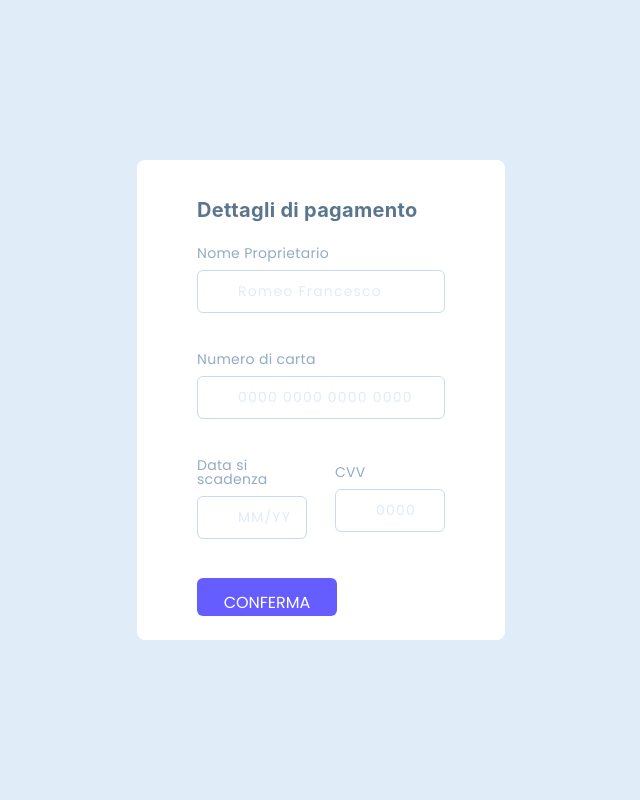
After one commit to FrancescoRomeo02/StockFLIX, a PHP site: page /Web/html/pay.php in a window 1280 px wide. The commit adds this page. Shown: the whole page, without its empty margins (319-959 px from the left). Run offline with PHP 8.4, Linux system fonts and the light colour scheme.

Commit message:
payment
css set

```diff
--- a/Web/css/home_page.css
+++ b/Web/css/home_page.css
@@ -132,7 +132,7 @@ button {
   border: 0;
   padding: 12px 10px;
   outline: none;
-  color: rgb(255, 255, 255);
+  color: #333;
   text-transform: uppercase;
 }
 
--- /dev/null
+++ b/Web/css/pay.css
@@ -0,0 +1,252 @@
+:root {
+  --primary-light: #8e8aff;
+  --primary: #655dff;
+  --primary-dark: #4f46f8;
+  --secondary: #17c9ff;
+  --alert: #ff6a96;
+  --greyLight-1: #e0ecf7;
+  --greyLight-2: #c8dbf0;
+  --greyDark-1: #92acc4;
+  --greyDark-2: #5a768f;
+}
+
+*,
+*::before,
+*::after {
+  margin: 0;
+  padding: 0;
+  box-sizing: inherit;
+}
+
+html {
+  box-sizing: border-box;
+  font-size: 62.5%;
+  overflow-y: scroll;
+  background: var(--greyLight-1);
+  font-family: "Nunito", sans-serif;
+  letter-spacing: 0.03rem;
+}
+
+.container {
+  min-height: 100vh;
+  display: flex;
+  justify-content: center;
+  align-items: center;
+}
+
+.payment {
+  height: 48rem;
+  border-radius: 0.8rem;
+  background: #ffffff;
+  grid-template-columns: 32rem 24.8rem;
+  padding: 4rem 6rem;
+  grid-gap: 6rem;
+  align-items: center;
+  position: relative;
+}
+.payment__dots {
+  position: absolute;
+  top: 0.5rem;
+  left: 4rem;
+}
+.payment__shadow-dots .card {
+  grid-column: 1/2;
+  width: 32rem;
+  height: 20rem;
+  border-radius: 1rem;
+  display: grid;
+  grid-template-rows: repeat(3, 1fr);
+  padding: 0 2rem;
+  align-items: center;
+  color: #ffffff;
+  background: linear-gradient(
+    to bottom,
+    var(--secondary) 0%,
+    var(--primary) 50%
+  );
+  box-shadow: -0.6rem 0.6rem 1.8rem #4f46f83d;
+  border: 1px solid #ffffff;
+  z-index: 200;
+  position: relative;
+}
+.card__visa {
+  justify-self: flex-end;
+  grid-column: 2/3;
+  overflow: hidden;
+  width: 5.5rem;
+}
+.card__number {
+  font-family: "Roboto Mono", monospace;
+  grid-column: 1/3;
+  grid-row: 2/3;
+  font-size: 1.8rem;
+  letter-spacing: 0.12rem;
+}
+.card__name {
+  grid-row: 3/4;
+}
+.card__name h3 {
+  font-size: 0.9rem;
+  text-transform: uppercase;
+  margin-bottom: 0.8rem;
+  font-weight: 300;
+}
+.card__name p {
+  font-size: 1.4rem;
+}
+.card__expiry {
+  grid-row: 3/4;
+  justify-self: flex-end;
+  display: flex;
+  flex-direction: column;
+  align-items: flex-end;
+}
+.card__expiry h3 {
+  font-size: 0.9rem;
+  text-transform: uppercase;
+  margin-bottom: 0.8rem;
+  font-weight: 300;
+}
+.card__expiry p {
+  font-size: 1.4rem;
+}
+
+.form {
+  grid-column: 2/3;
+  display: grid;
+  grid-template-columns: repeat(2, 11rem);
+  grid-template-rows: repeat(5, -webkit-min-content);
+  grid-template-rows: repeat(5, min-content);
+  grid-column-gap: 2.8rem;
+  grid-row-gap: 1.2rem;
+  color: var(--greyDark-2);
+}
+.form h2 {
+  font-size: 2rem;
+  grid-column: 1/3;
+  line-height: 1;
+  margin-bottom: 1.4rem;
+  font-family: "Inter", sans-serif;
+}
+.form__detail {
+  display: flex;
+  flex-direction: column;
+  position: relative;
+  justify-content: center;
+  padding-bottom: 0.6rem;
+  color: var(--greyDark-1);
+}
+.form__name {
+  grid-column: 1/3;
+  grid-row: 2/3;
+  justify-self: stretch;
+}
+.form__number {
+  grid-column: 1/3;
+  grid-row: 3/4;
+  justify-self: stretch;
+}
+.form__expiry {
+  grid-column: 1/2;
+  grid-row: 4/5;
+}
+.form__cvv {
+  grid-column: 2/3;
+  grid-row: 4/5;
+  justify-self: flex-end;
+  width: 100%;
+}
+.form__cvv input[type="checkbox"] {
+  display: none;
+}
+.form__cvv .info {
+  top: -0.4rem;
+  left: 2.4rem;
+  color: var(--greyDark-1);
+}
+.form__btn {
+  grid-column: 1/3;
+  grid-row: 5/6;
+  height: 3.8rem;
+  border-radius: 0.6rem;
+  border: none;
+  background: var(--primary);
+  color: #ffffff;
+  justify-self: stretch;
+  font-family: inherit;
+  font-size: 1.6rem;
+  cursor: pointer;
+}
+.form__btn:focus {
+  outline: none;
+}
+.form__btn:hover {
+  background: var(--primary-dark);
+}
+.form ion-icon {
+  position: absolute;
+  font-size: 2rem;
+  top: 3.4rem;
+  margin-left: 1rem;
+  color: var(--primary-light);
+  stroke: var(--primary);
+}
+.form label {
+  pointer-events: none;
+  font-size: 1.4rem;
+  padding: 0 0 1rem 0;
+  line-height: 1;
+  color: var(--greyDark-1);
+}
+.form input {
+  padding: 1rem 1rem 1rem 4rem;
+  border: none;
+  background: transparent;
+  border-radius: 0.6rem;
+  border: 1px solid var(--greyLight-2);
+  color: var(--greyDark-2);
+  font-family: inherit;
+  font-size: 1.4rem;
+}
+.form input::-moz-placeholder {
+  color: var(--greyLight-1);
+  font-size: inherit;
+  letter-spacing: 0.12rem;
+}
+.form input:-ms-input-placeholder {
+  color: var(--greyLight-1);
+  font-size: inherit;
+  letter-spacing: 0.12rem;
+}
+.form input::placeholder {
+  color: var(--greyLight-1);
+  font-size: inherit;
+  letter-spacing: 0.12rem;
+}
+.form input:focus {
+  outline: none;
+}
+.form input:hover {
+  border: 1px solid var(--primary-light);
+}
+
+.alert {
+  font-family: "Inter", sans-serif;
+  font-size: 1.2rem;
+  color: var(--alert);
+  margin-top: 0.6rem;
+  display: flex;
+  align-items: center;
+  opacity: 0;
+}
+.alert svg {
+  margin-right: 0.4rem;
+}
+
+.dribbble {
+  position: fixed;
+  font-size: 36px;
+  right: 20px;
+  bottom: 20px;
+  color: #ea4c89;
+}
--- a/Web/home_page.php
+++ b/Web/home_page.php
@@ -38,7 +38,7 @@ include('./html/obj/header.php');
         <h3>Non lasciare che il tempo sgretoli i tuoi risparmi</h3>
         <p>Iniziare non è mai facile</p>
         <h4>Lascia che qualcuno ti aiuti</h4>
-        <button type="button" class="offset">iniziamo</button>
+        <a href="#services"><button type="button" class="offset">iniziamo</button></a>
       </div>
 
       <div class="col_2">
@@ -120,7 +120,7 @@ include('./html/obj/header.php');
         <h3>Decidi tu come investire il tuo denaro.</h3>
         <p>Non tutto è gratis, questo vale anche per noi.</p>
         <h4>Prendi la tua decisione</h4>
-        <button type="button" class="pulse">ABBONATI</button>
+        <a href="../Web/html/abbonamenti.php"><button type="button" class="pulse">ABBONATI</button></a>
       </div>
 
       <div class="col_2">
--- /dev/null
+++ b/Web/html/pay.php
@@ -0,0 +1,79 @@
+<!DOCTYPE html>
+<html lang="en">
+
+<head>
+  <meta charset="UTF-8" />
+  <meta http-equiv="X-UA-Compatible" content="IE=edge" />
+  <meta name="viewport" content="width=device-width, initial-scale=1.0" />
+  <link rel="stylesheet" href="../css/home_page.css">
+  <link rel="stylesheet" href="../css/pay.css" />
+  <title>Document</title>
+</head>
+
+<body>
+  <div class="container">
+    <div class="payment">
+      <form class="form">
+        <h2>Dettagli di pagamento</h2>
+
+        <div class="form__name form__detail">
+          <label for="name">Nome Proprietario</label>
+          <ion-icon name="person-outline"></ion-icon>
+          <input type="text" placeholder="Romeo Francesco" id="name" maxlength="24" />
+          <div class="alert" id="alert-1">
+            <svg width="12" height="12" viewBox="0 0 12 12" fill="none" xmlns="http://www.w3.org/2000/svg">
+              <path fill-rule="evenodd" clip-rule="evenodd" d="M11.3163 9.00362C11.8593 10.0175 11.1335 11.25 9.99343 11.25H2.00657C0.866539 11.25 0.140732 10.0175 0.683711 9.00362L4.67714 1.54691C5.24618 0.484362 6.75381 0.484362 7.32286 1.54691L11.3163 9.00362ZM5.06238 4.49805C5.02858 3.95721 5.4581 3.5 6 3.5C6.5419 3.5 6.97142 3.95721 6.93762 4.49805L6.79678 6.75146C6.77049 7.17221 6.42157 7.5 6 7.5C5.57843 7.5 5.22951 7.17221 5.20322 6.75146L5.06238 4.49805ZM6 8C5.44772 8 5 8.44772 5 9C5 9.55229 5.44772 10 6 10C6.55228 10 7 9.55229 7 9C7 8.44772 6.55228 8 6 8Z" fill="#FF6A96" />
+            </svg>
+            Nome completo richiesto
+          </div>
+        </div>
+
+        <div class="form__number form__detail">
+          <label for="number">Numero di carta</label>
+          <ion-icon name="card-outline"></ion-icon>
+          <input type="text" placeholder="0000 0000 0000 0000" id="number" onkeypress="return isNumeric(event)" />
+          <div class="alert" id="alert-2">
+            <svg width="12" height="12" viewBox="0 0 12 12" fill="none" xmlns="http://www.w3.org/2000/svg">
+              <path fill-rule="evenodd" clip-rule="evenodd" d="M11.3163 9.00362C11.8593 10.0175 11.1335 11.25 9.99343 11.25H2.00657C0.866539 11.25 0.140732 10.0175 0.683711 9.00362L4.67714 1.54691C5.24618 0.484362 6.75381 0.484362 7.32286 1.54691L11.3163 9.00362ZM5.06238 4.49805C5.02858 3.95721 5.4581 3.5 6 3.5C6.5419 3.5 6.97142 3.95721 6.93762 4.49805L6.79678 6.75146C6.77049 7.17221 6.42157 7.5 6 7.5C5.57843 7.5 5.22951 7.17221 5.20322 6.75146L5.06238 4.49805ZM6 8C5.44772 8 5 8.44772 5 9C5 9.55229 5.44772 10 6 10C6.55228 10 7 9.55229 7 9C7 8.44772 6.55228 8 6 8Z" fill="#FF6A96" />
+            </svg>
+            Numero di carta non valido
+          </div>
+        </div>
+
+        <div class="form__expiry form__detail">
+          <label for="date">Data si scadenza</label>
+          <ion-icon name="calendar-outline"></ion-icon>
+          <input type="text" placeholder="MM/YY" id="date" onkeypress="return isNumeric(event)" />
+          <div class="alert" id="alert-3">
+            <svg width="12" height="12" viewBox="0 0 12 12" fill="none" xmlns="http://www.w3.org/2000/svg">
+              <path fill-rule="evenodd" clip-rule="evenodd" d="M11.3163 9.00362C11.8593 10.0175 11.1335 11.25 9.99343 11.25H2.00657C0.866539 11.25 0.140732 10.0175 0.683711 9.00362L4.67714 1.54691C5.24618 0.484362 6.75381 0.484362 7.32286 1.54691L11.3163 9.00362ZM5.06238 4.49805C5.02858 3.95721 5.4581 3.5 6 3.5C6.5419 3.5 6.97142 3.95721 6.93762 4.49805L6.79678 6.75146C6.77049 7.17221 6.42157 7.5 6 7.5C5.57843 7.5 5.22951 7.17221 5.20322 6.75146L5.06238 4.49805ZM6 8C5.44772 8 5 8.44772 5 9C5 9.55229 5.44772 10 6 10C6.55228 10 7 9.55229 7 9C7 8.44772 6.55228 8 6 8Z" fill="#FF6A96" />
+            </svg>
+            Data non valida
+          </div>
+        </div>
+
+        <div class="form__cvv form__detail">
+          <label for="cvv">CVV
+            <ion-icon name="information-circle" class="info"></ion-icon>
+          </label>
+          <ion-icon name="lock-closed-outline"></ion-icon>
+          <input type="password" placeholder="0000" id="cvv" maxlength="4" onkeypress="return isNumeric(event)" />
+          <div class="alert" id="alert-4">
+            <svg width="12" height="12" viewBox="0 0 12 12" fill="none" xmlns="http://www.w3.org/2000/svg">
+              <path fill-rule="evenodd" clip-rule="evenodd" d="M11.3163 9.00362C11.8593 10.0175 11.1335 11.25 9.99343 11.25H2.00657C0.866539 11.25 0.140732 10.0175 0.683711 9.00362L4.67714 1.54691C5.24618 0.484362 6.75381 0.484362 7.32286 1.54691L11.3163 9.00362ZM5.06238 4.49805C5.02858 3.95721 5.4581 3.5 6 3.5C6.5419 3.5 6.97142 3.95721 6.93762 4.49805L6.79678 6.75146C6.77049 7.17221 6.42157 7.5 6 7.5C5.57843 7.5 5.22951 7.17221 5.20322 6.75146L5.06238 4.49805ZM6 8C5.44772 8 5 8.44772 5 9C5 9.55229 5.44772 10 6 10C6.55228 10 7 9.55229 7 9C7 8.44772 6.55228 8 6 8Z" fill="#FF6A96" />
+            </svg>
+            CVV non valido
+          </div>
+        </div>
+
+        <button type="submit" class="form__btn">Conferma</button>
+      </form>
+    </div>
+    <a href="https://dribbble.com/myacode" class="dribbble" target="_blank">
+      <ion-icon name="logo-dribbble"></ion-icon>
+    </a>
+  </div>
+  <script src="../js/app.js"></script>
+</body>
+
+</html>
--- a/Web/html/services/stocks_data.php
+++ b/Web/html/services/stocks_data.php
@@ -49,7 +49,7 @@ $_SESSION['url_file'] = 'http://romeofrancesco.altervista.org/Data/csv/NIO_y.csv
                 <h3>Scopri ogni giorno <span style="color: #59b4ff;">nuove</span> possibilità</h3>
                 <p style="color: blueviolet;">Presto saranno disponibili nuove azioni</p>
                 <h4>Dai un occhio alle tue azioni</h4>
-                <button type="button" class="slide">WALLET</button>
+                <a href="./wallet.php"> <button type="button" class="slide">WALLET</button></a>
             </div>
         </div>
         <!-- SEZIONE IMMAGINE E TESTO -->
--- a/Web/js/app.js
+++ b/Web/js/app.js
@@ -1,4 +1,3 @@
-
 const mode = () => {
   const sign_in_btn = document.querySelector("#sign-in-btn");
   const sign_up_btn = document.querySelector("#sign-up-btn");
@@ -36,3 +35,142 @@ const navSlide = () => {
     });
   });
 }
+
+const form = document.querySelector('.form');
+const name = document.getElementById('name');
+const number = document.getElementById('number');
+const date = document.getElementById('date');
+const cvv = document.getElementById('cvv');
+
+const visa = document.querySelector('.card');
+
+/*  MOSTRA ERRORI  */
+function showError(element, error) {
+    if(error === true) {
+        element.style.opacity = '1';
+    } else {
+        element.style.opacity = '0';
+    }
+};
+
+/*  NOMR  */
+name.addEventListener('input', function() {
+    let alert1 = document.getElementById('alert-1');
+    let error = this.value === '';
+    showError(alert1, error);
+    document.getElementById('card-name').textContent = this.value;
+});
+
+/*  NUMERO DI CARTA */
+number.addEventListener('input', function(e) {
+    this.value = numberAutoFormat();
+
+    // != DA 16 E SENZA SPAZZI
+    let error = this.value.length !== 19;
+    let alert2 = document.getElementById('alert-2');
+    showError(alert2, error);
+
+    document.querySelector('.card__number').textContent = this.value;
+});
+
+function numberAutoFormat() {
+    let valueNumber = number.value;
+    let v = valueNumber.replace(/\s+/g, '').replace(/[^0-9]/gi, '');
+
+    // controllo del valore
+    let matches = v.match(/\d{4,16}/g);
+    let match = matches && matches[0] || '';
+    let parts = [];
+
+    for (i = 0; i < match.length; i += 4) {
+        // nuovo array dopo 4 caratteri
+        parts.push(match.substring(i, i + 4));
+    }
+
+    if (parts.length) {
+        // spazio dopo 4 caratteri
+        return parts.join(' ');
+    } else {
+        return valueNumber;
+    }
+};
+
+/*  DATA  */
+date.addEventListener('input', function(e) {
+    this.value = dateAutoFormat();
+
+    // errore sul controllo data
+    let alert3 = document.getElementById('alert-3');
+    showError(alert3, isNotDate(this));
+
+    let dateNumber = date.value.match(/\d{2,4}/g);
+    document.getElementById('month').textContent = dateNumber[0];
+    document.getElementById('year').textContent = dateNumber[1];
+});
+
+function isNotDate(element) {
+    let actualDate = new Date();
+    let month = actualDate.getMonth() + 1; //gennaio parte da 0 ma è il mese 1
+    let year = Number(actualDate.getFullYear().toString().substr(-2)); // 2022 -> 22
+    let dateNumber = element.value.match(/\d{2,4}/g);
+    let monthNumber = Number(dateNumber[0]);
+    let yearNumber = Number(dateNumber[1]);
+
+    if(element.value === '' || monthNumber < 1 || monthNumber > 12 || yearNumber < year || (monthNumber <= month && yearNumber === year)) {
+        return true;
+    } else {
+        return false;
+    }
+}
+
+function dateAutoFormat() {
+    let dateValue = date.value;
+    // sostituisco i numeri tra 0-9 con '' o gli spazi
+    let v = dateValue.replace(/\s+/g, '').replace(/[^0-9]/gi, '');
+
+    // accetto minimo 2 valori e massimo 4
+    let matches = v.match(/\d{2,4}/g);
+    let match = matches && matches[0] || '';
+    let parts = [];
+
+    for (i = 0; i < match.length; i += 2) {
+        // dopo 4 caratteri creap array
+        parts.push(match.substring(i, i + 2));
+    }
+
+    if (parts.length) {
+        // spazio bianco dopo 4 caratteri
+        return parts.join('/');
+    } else {
+        return dateValue;
+    }
+};
+
+/*  FORMATTO IL CVV  */
+cvv.addEventListener('input', function(e) {
+    let alert4 = document.getElementById('alert-4');
+    let error = this.value.length < 3;
+    showError(alert4, error)
+});
+
+/* CONTROLLO CHE IL NUMERO DI CARTA E IL CVV SIANO NUMERI */
+function isNumeric(event) {
+    if ((event.keyCode < 48 || event.keyCode > 57) && (event.keyCode > 31)) {
+        return false;
+    }
+};
+
+/*  CONTROLLO I DATI ALLA PRESSIONE DEL BOTTONE   */
+form.addEventListener('submit', function (e) {
+
+    if(name.value === '' || number.value.length !== 19 || date.value.length !== 5 || isNotDate(date) === true || cvv.value.length < 3) {
+        e.preventDefault();
+    };
+
+    let input = document.querySelectorAll('input');
+    for( i = 0; i < input.length; i++) {
+        if(input[i].value === '') {
+            input[i].nextElementSibling.style.opacity = '1';
+        }
+    }
+});
```
Also changed, not shown: Web/css/abbonamenti.css (+3 -4 lines), Web/html/abbonamenti.php (+6 -13 lines), README.md.
